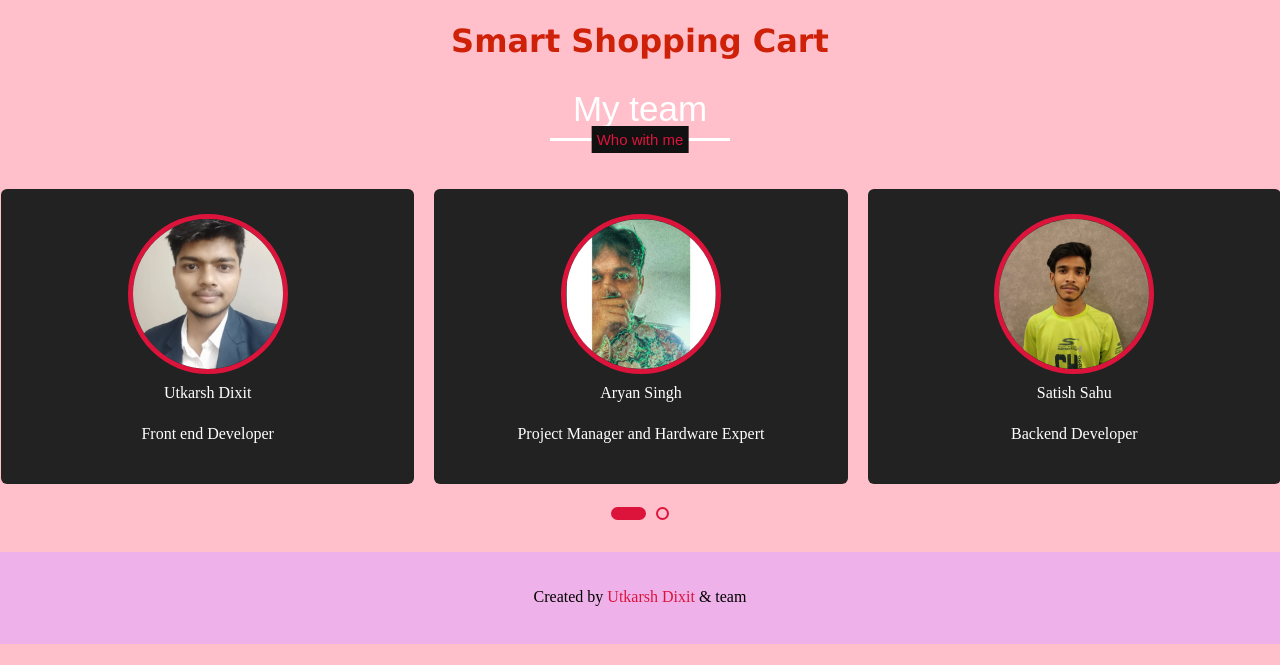
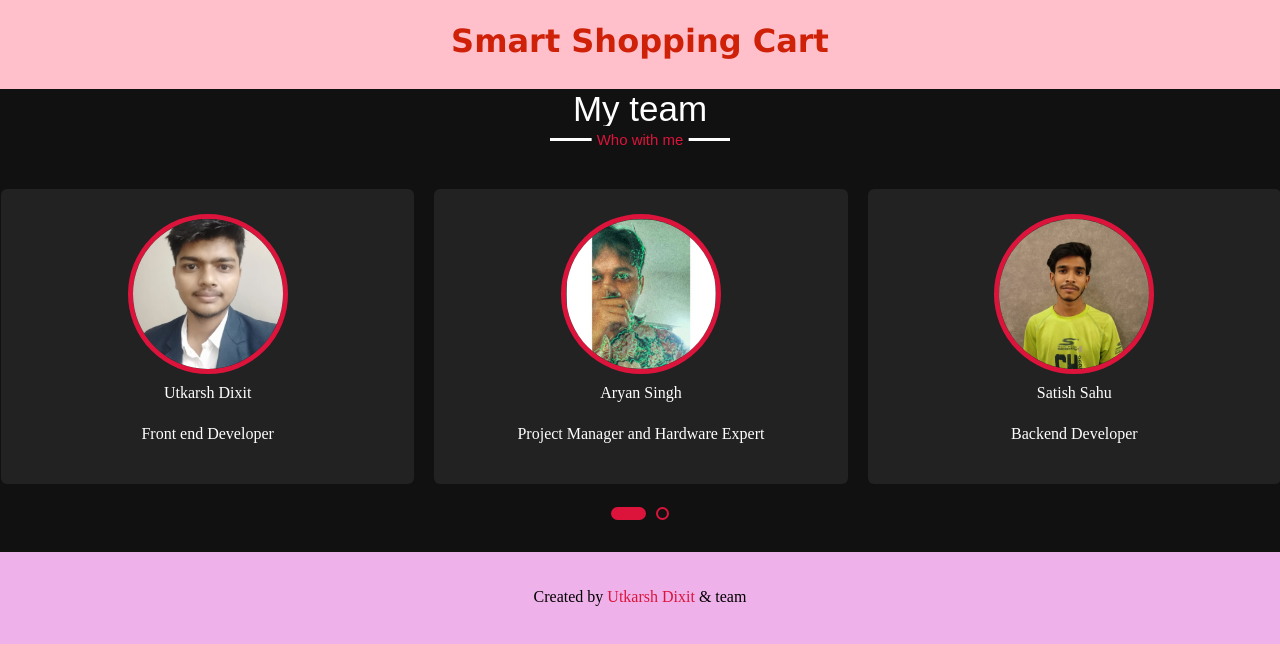
Before and after one commit to devutkarshdixit/Login, a PHP site: page /About.html in a window 1280 px wide. Shown: the part 135-800 px from the top of the page. Run offline with PHP 8.4, Linux system fonts and the light colour scheme; some libraries are stand-ins or nearby versions.

Commit message:
style sheet

```diff
--- a/style.css
+++ b/style.css
@@ -153,7 +153,7 @@ section .title::after{
 }
 
 .about{
-    background: pink;
+    background: #111;
     color: #fff;
     padding-bottom: 30px;
 }
```
